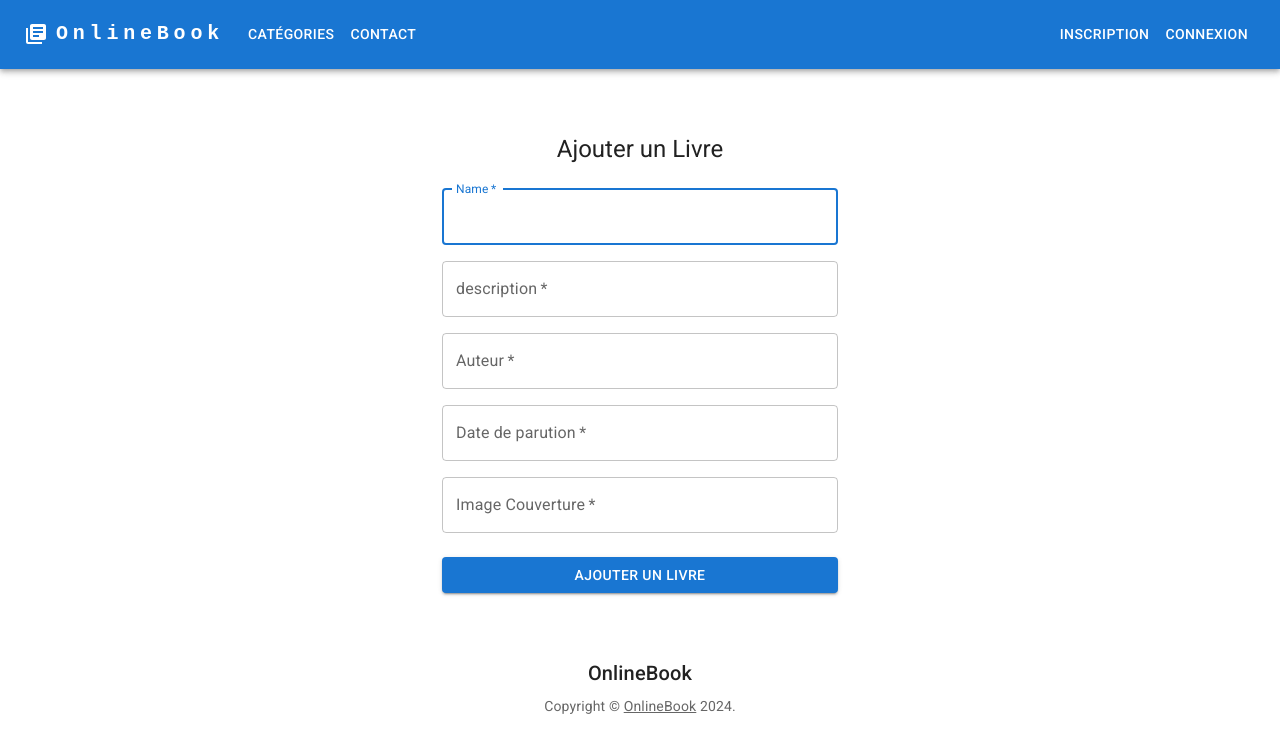
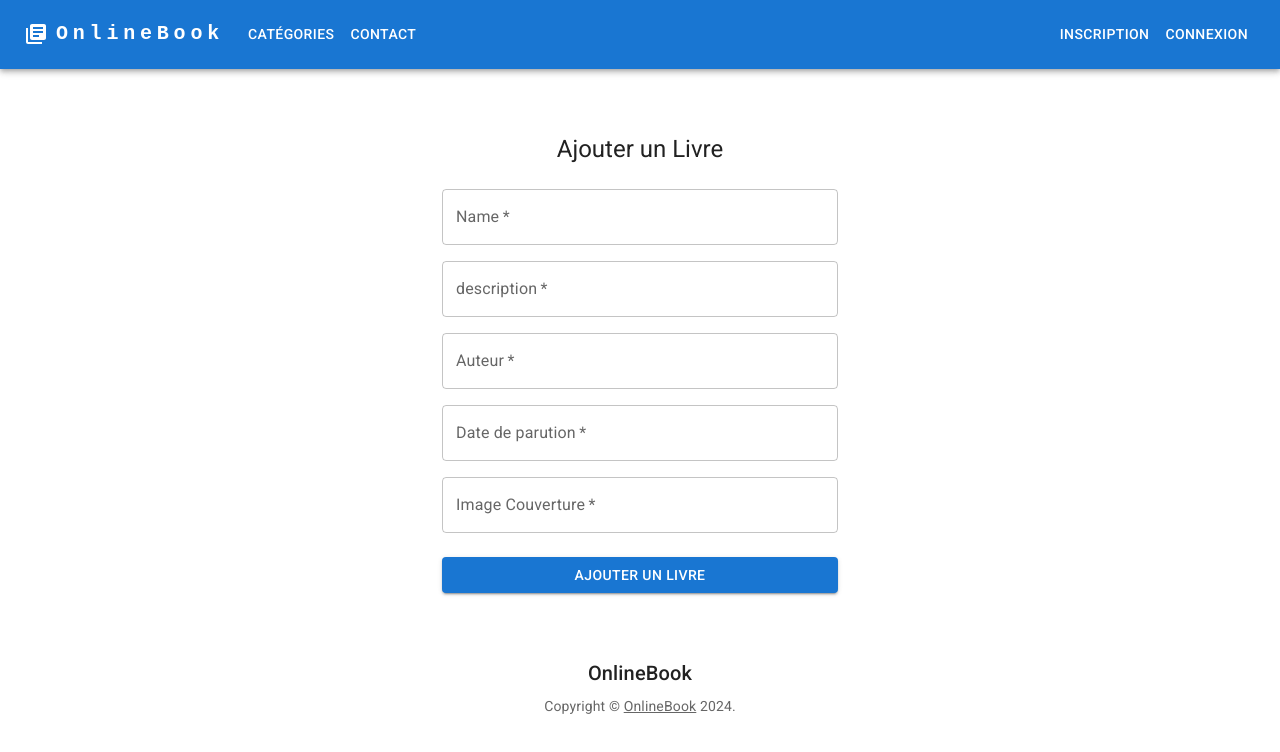
Before and after one commit to CDjepeno/OnlineBookAPI, a React (Vite) app in the folder apps/client-react/: page /Add-book in a window 1280 px wide. Shown: the top 752 px of the page. Built offline with nearby package versions, Linux system fonts and the light colour scheme; sample sign-in values are in the browser's storage.

Commit message:
ON-32 create generic component for field form and add in create book form

```diff
--- a/apps/client-react/src/App.tsx
+++ b/apps/client-react/src/App.tsx
@@ -1,8 +1,8 @@
 import { SnackbarProvider } from "notistack";
 import { Outlet } from "react-router-dom";
-import Footer from "./components/Footer/Footer";
-import Header from "./components/Header/Header";
-import { AuthProvider } from "./components/AuthProvider/AuthProvider";
+import Footer from "./components/Footer";
+import { AuthProvider } from "./components/AuthProvider";
+import Header from "./components/Header";
 
 function App() {
   return (
--- /dev/null
+++ b/apps/client-react/src/components/FormInput.tsx
@@ -0,0 +1,34 @@
+import TextField, { TextFieldProps } from '@mui/material/TextField';
+import { Control, Controller, FieldErrors } from 'react-hook-form';
+
+interface FormInputProps extends Omit<TextFieldProps, 'name' | 'label' | 'control' | 'errors'> {
+  name: string;
+  label: string;
+  control: Control<any>;
+  errors: FieldErrors;
+  type?: string;
+}
+
+
+function FormInput({ name, label, control, errors, type = 'text', ...props }:FormInputProps) {
+  return (
+    <Controller
+      name={name}
+      control={control}
+      render={({ field }) => (
+        <TextField
+          {...field}
+          {...props}
+          label={label}
+          fullWidth
+          required
+          type={type}
+          error={!!errors[name]}
+          helperText={errors[name] ? (errors[name]?.message as string) : null}
+        />
+      )}
+    />
+  );
+}
+
+export default FormInput;
--- a/apps/client-react/src/components/Header/Header.tsx
+++ b/apps/client-react/src/components/Header.tsx
@@ -14,8 +14,8 @@ import Typography from "@mui/material/Typography";
 import * as React from "react";
 import { useContext, useState } from "react";
 import { NavLink, useLocation } from "react-router-dom";
-import { AuthContext } from "../../context";
-import { AuthContextValue } from "../../types/auth.context.value";
+import { AuthContext } from "../context";
+import { AuthContextValue } from "../types/auth.context.value";
 
 type LinkMap = {
   [key: string]: string;
--- a/apps/client-react/src/pages/book/Add-book.hook.ts
+++ b/apps/client-react/src/pages/book/Add-book.hook.ts
@@ -40,6 +40,8 @@ function AddBookHook() {
   });
 
   const submit = async (data: Partial<BookI>) => {
+    console.log('Submit formmmmm');
+
     try {
       const storedValue = localStorage.getItem("BookToken");
       const parsedObject = JSON.parse(storedValue as string);
--- a/apps/client-react/src/pages/book/Add-book.tsx
+++ b/apps/client-react/src/pages/book/Add-book.tsx
@@ -4,13 +4,13 @@ import Box from "@mui/material/Box";
 import Button from "@mui/material/Button";
 import CssBaseline from "@mui/material/CssBaseline";
 import Grid from "@mui/material/Grid";
-import TextField from "@mui/material/TextField";
 import Typography from "@mui/material/Typography";
 
 import AddBookHook from "./Add-book.hook";
+import FormInput from "../../components/FormInput";
 
 export default function AddBook() {
-  const { register, submit, handleSubmit, errors, control } = AddBookHook();
+  const { submit, handleSubmit, errors, control } = AddBookHook();
 
   return (
     <Container component="main" maxWidth="xs">
@@ -35,55 +35,44 @@ export default function AddBook() {
         >
           <Grid container spacing={2}>
             <Grid item xs={12}>
-              <TextField
-                {...register("name")}
+              <FormInput
+                name="name"
                 label="Name"
-                fullWidth
-                required
-                autoFocus
-                error={!!errors.name}
-                helperText={errors.name?.message}
+                control={control}
+                errors={errors}
                 />
             </Grid>
             <Grid item xs={12}>
-              <TextField
-                {...register("description")}
+              <FormInput
+                name="description"
                 label="description"
-                fullWidth
-                required
-                error={!!errors.description}
-                helperText={errors.description?.message}
+                control={control}
+                errors={errors}
               />
             </Grid>
             <Grid item xs={12}>
-              <TextField
-                {...register("author")}
+              <FormInput
+                name="author"
                 label="Auteur"
-                fullWidth
-                required
-                error={!!errors.author}
-                helperText={errors.author?.message}
+                control={control}
+                errors={errors}
               />
             </Grid>
             <Grid item xs={12}>
-              <TextField
-                {...register("releaseAt")}
+              <FormInput
+                name="releaseAt"
                 label="Date de parution"
                 type="number"
-                fullWidth
-                required
-                error={!!errors.releaseAt}
-                helperText={errors.releaseAt?.message}
+                control={control}
+                errors={errors}
               />
             </Grid>
             <Grid item xs={12}>
-              <TextField
-                {...register("imageUrl")}
+              <FormInput
+                name="imageUrl"
                 label="Image Couverture"
-                fullWidth
-                required
-                error={!!errors.imageUrl}
-                helperText={errors.imageUrl?.message}
+                control={control}
+                errors={errors}
               />
             </Grid>
           </Grid>
```
Also changed, not shown: apps/client-react/src/components/AuthProvider.tsx (renamed from apps/client-react/src/components/AuthProvider/AuthProvider.tsx, +4 -4 lines), apps/client-react/src/components/Footer.tsx (renamed from apps/client-react/src/components/Footer/Footer.tsx), 2 other files (tests, documents, lock files or other folders). Lines whose indentation alone changed are shown as unchanged.
